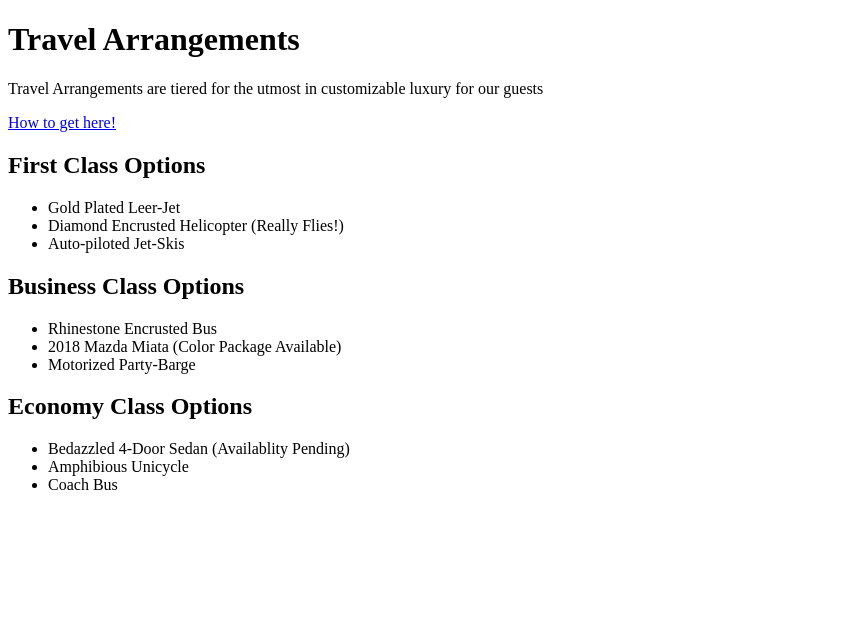
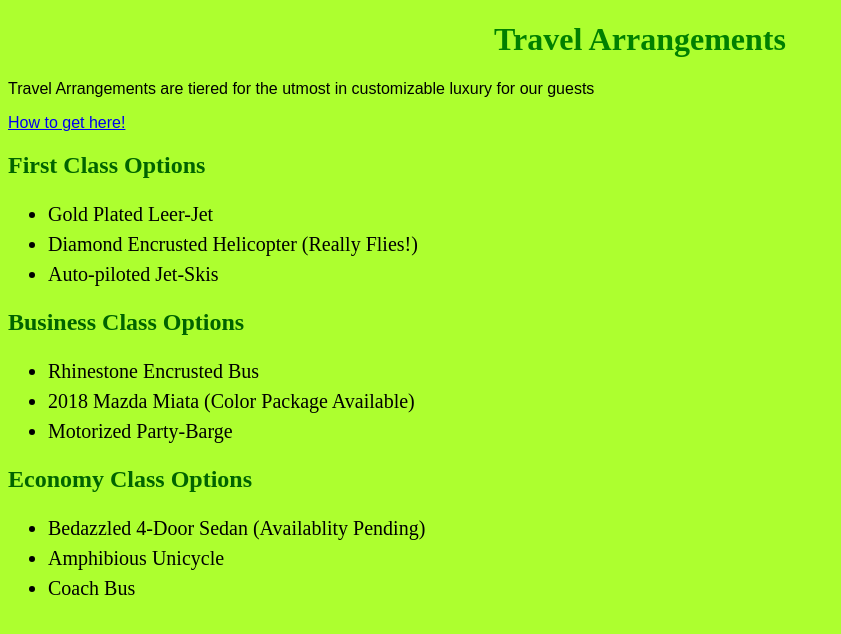
Before and after one commit to nilesoneil/vacay, a plain HTML site: page travel-arrangements.html in a window 1280 px wide. Shown: the whole page, without its empty margins (0-841 px from the left). Drawn offline with Linux system fonts and the light colour scheme.

Commit message:
created styling for green theme
co-authored-by: Quin Asselin <quin.asselin1@gmail.com>
co-authored-by: Greg Ramsower <greg.ramsower@gmail.com>

```diff
--- a/css/styles.css
+++ b/css/styles.css
@@ -0,0 +1,26 @@
+img {
+  height: 300px;
+  width: 200px;
+}
+h1 {
+  color: green;
+  text-align: center;
+  font-style: bold;
+}
+
+h2 {
+  color: darkgreen;
+}
+
+p {
+  font-family: arial;
+}
+
+ul {
+  font-size: 20px;
+  line-height: 30px;
+}
+
+body {
+  background-color: greenyellow;
+}
```
Also changed, not shown: activities.html (+1 -0 lines), pictures.html (+1 -0 lines).
